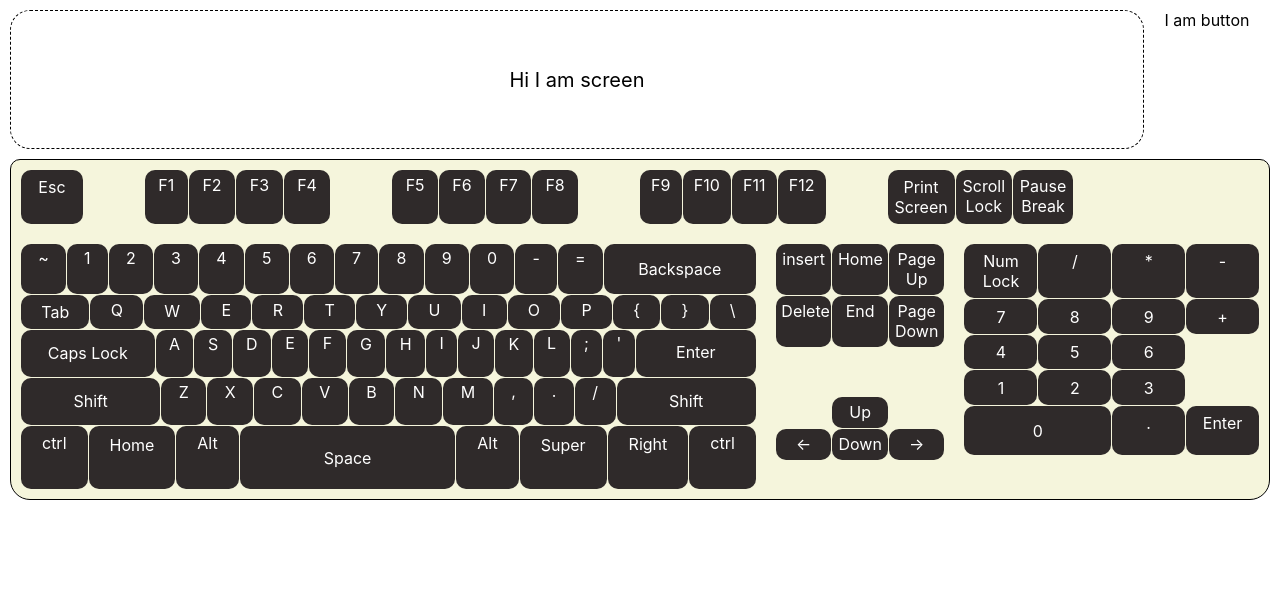
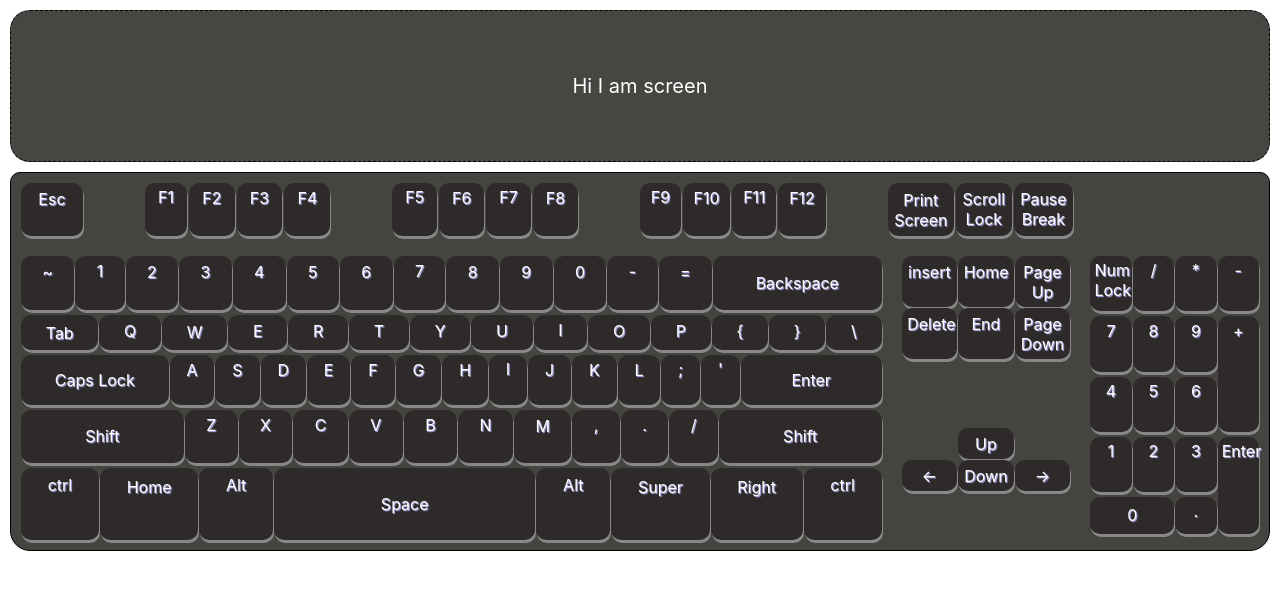
Before and after one commit to samundrak/virtual-keyboard, a React (Create React App) app: page / in a window 1280 px wide. Shown: the top 590 px of the page. Built offline with nearby package versions, Linux system fonts and the light colour scheme; the HTML template or start-up script is replaced by a standard one.

Commit message:
perfect Css

```diff
--- a/src/App.js
+++ b/src/App.js
@@ -3,12 +3,11 @@ import './App.css';
 import styled from 'styled-components';
 import Screen from './components/Screen';
 import Keyboard from './components/Keyboard';
-import CopyButton from './components/CopyButton';
 
 const StyledApp = styled.div`
   display: grid;
   grid-template-areas: 'screen copybutton' 'keyboard keyboard';
-  grid-template-columns: 90% 10%;
+  grid-template-columns: 100%;
   margin: auto;
   padding: 10px;
   grid-row-gap: 10px;
@@ -16,20 +15,18 @@ const StyledApp = styled.div`
 const GridItem = styled.div`
   grid-area: ${(props) => props.area};
 `;
-function App() {
-  return (
-    <StyledApp className="App">
+class App extends React.Component {
+
+  render() {
+    return     <StyledApp className="App">
     <GridItem area="screen">
       <Screen />
     </GridItem>
     <GridItem area="keyboard">
       <Keyboard />
     </GridItem>
-      <GridItem area="copybutton">
-        <CopyButton />
-      </GridItem>
   </StyledApp>
-  );
+  }
 }
 
 export default App;
--- a/src/components/Alphanumeric/index.js
+++ b/src/components/Alphanumeric/index.js
@@ -7,13 +7,14 @@ const Wrapper = styled.div`
   display: grid;
   grid-auto-flow: row;
   padding: 10px;
-  grid-row-gap: 1px;
+  grid-row-gap: 5px;
 `;
 const GridRow = styled.div`
   display: grid;
   grid-auto-flow: column;
   grid-column-gap: 1px;
   grid-template-columns: repeat(1f);
+  grid-template-rows: repeat(1f);
 `;
 const Alphanumeric = ({ keys }) => {
   return (
--- a/src/components/Function/index.js
+++ b/src/components/Function/index.js
@@ -9,13 +9,16 @@ const KeyRow = styled.div`
   grid-column-gap: 5%;
   grid-template-areas: 'seg1 seg2 seg3 seg4 seg5';
   padding: 10px;
+  grid-row-gap: 2px;
+
 `;
 
 const GridItem = styled.div`
   grid-area: ${props => props.area};
   display: grid;
-  grid-column-gap: 1px;
+  grid-column-gap: 2px;
   grid-auto-flow: column;
+  grid-row-gap: 2px;
 `;
 const Function = ({ keys }) => {
   return (
--- a/src/components/Key/index.js
+++ b/src/components/Key/index.js
@@ -5,14 +5,24 @@ const Button = styled.div`
   padding: 10%;
   background: #2f2a2a;
   color: white;
-  text-overflow: clip;
-  max-height: inherit;
   border-radius: 10px;
   cursor: pointer;
+  text-shadow:1px 1px 1px #b6b6ff;
+  box-shadow: 1px 3px #888888;
+
+  &:hover {
+    box-shadow: 4px 8px #888888;
+    text-shadow: 2px 1px 1px #b6b6ff;
+
+  }
+`;
+const Mask = styled.div`
+`;
+const Char = styled.div`
 `;
 
+
 const makeCustomStyles = (props) => {
-  console.log(props);
   const style = {};
   if (props.rowSpan) {
     style.gridRow = `span ${props.rowSpan}`;
@@ -26,6 +36,9 @@ const makeCustomStyles = (props) => {
   return style;
 };
 const Key = ({ id, label, ...rest }) => {
-  return <Button style={makeCustomStyles(rest)}>{label}</Button>;
+  return <Button role="button" style={makeCustomStyles(rest)}>
+  <Mask />
+  <Char>{label}</Char>
+  </Button>;
 };
 export default Key;
--- a/src/components/Keyboard/index.js
+++ b/src/components/Keyboard/index.js
@@ -8,13 +8,13 @@ import NumPad from '../Numpad';
 import keys from '../../keys.json';
 
 const Grid = styled.div`
-  background: beige;
+  background: #444441;
   display: grid;
   border: 1px solid;
   border-radius: 10px;
   border-bottom-left-radius: 20px;
   border-bottom-right-radius: 20px;
-  grid-template-columns: 60% 15% 25%;
+  grid-template-columns: 70% 15% 15%;
   grid-template-areas:
     'function function function'
     'alphanumeric controlpad numpad'
--- a/src/components/Numpad/index.js
+++ b/src/components/Numpad/index.js
@@ -7,13 +7,14 @@ const Wrapper = styled.div`
   display: grid;
   grid-auto-flow: row;
   padding: 10px;
-  grid-row-gap: 1px;
+  grid-row-gap: 5px;
 `;
 const GridRow = styled.div`
+grid-template-rows: repeat(4, 1.5fr) 1fr;
   grid-column-gap: 1px;
+  grid-row-gap:5px;
   display: grid;
-  grid-auto-flow: column;
-  grid-template-columns: repeat(4, 1fr);
+  grid-template-columns: repeat(3, 1fr) 1fr;
 `;
 const Numpad = ({ keys }) => {
   return (
--- a/src/components/Screen/index.js
+++ b/src/components/Screen/index.js
@@ -2,6 +2,8 @@ import React from 'react';
 import styled from 'styled-components';
 
 const StyledScreen = styled.div`
+background: #464643;
+color:white;
   border: 1px dashed black;
   padding: 5%;
   border-radius: 20px;
--- a/src/keys.json
+++ b/src/keys.json
@@ -191,15 +191,20 @@
       { "label": "Num Lock" },
       { "label": "/" },
       { "label": "*" },
-      { "label": "-" }
-    ],
-    "seg2": [{ "label": 7 }, { "label": 8 }, { "label": 9 }, { "label": "+" }],
-    "seg3": [{ "label": 4 }, { "label": 5 }, { "label": 6 }],
-    "seg4": [{ "label": 1 }, { "label": 2 }, { "label": 3 }],
-    "seg5": [
+      { "label": "-" },
+      { "label": 7 },
+      { "label": 8 },
+      { "label": 9 },
+      { "label": "+", "rowSpan": 2 },
+      { "label": 4 },
+      { "label": 5 },
+      { "label": 6 },
+      { "label": 1 },
+      { "label": 2 },
+      { "label": 3 },
+      { "label": "Enter", "rowSpan": 2 },
       { "label": 0, "colSpan": 2 },
-      { "label": "." },
-      { "label": "Enter" }
+      { "label": "." }
     ]
   }
 }
```
Also changed, not shown: src/components/Screen/screen.module.css (deleted). Lines whose indentation alone changed are shown as unchanged.
